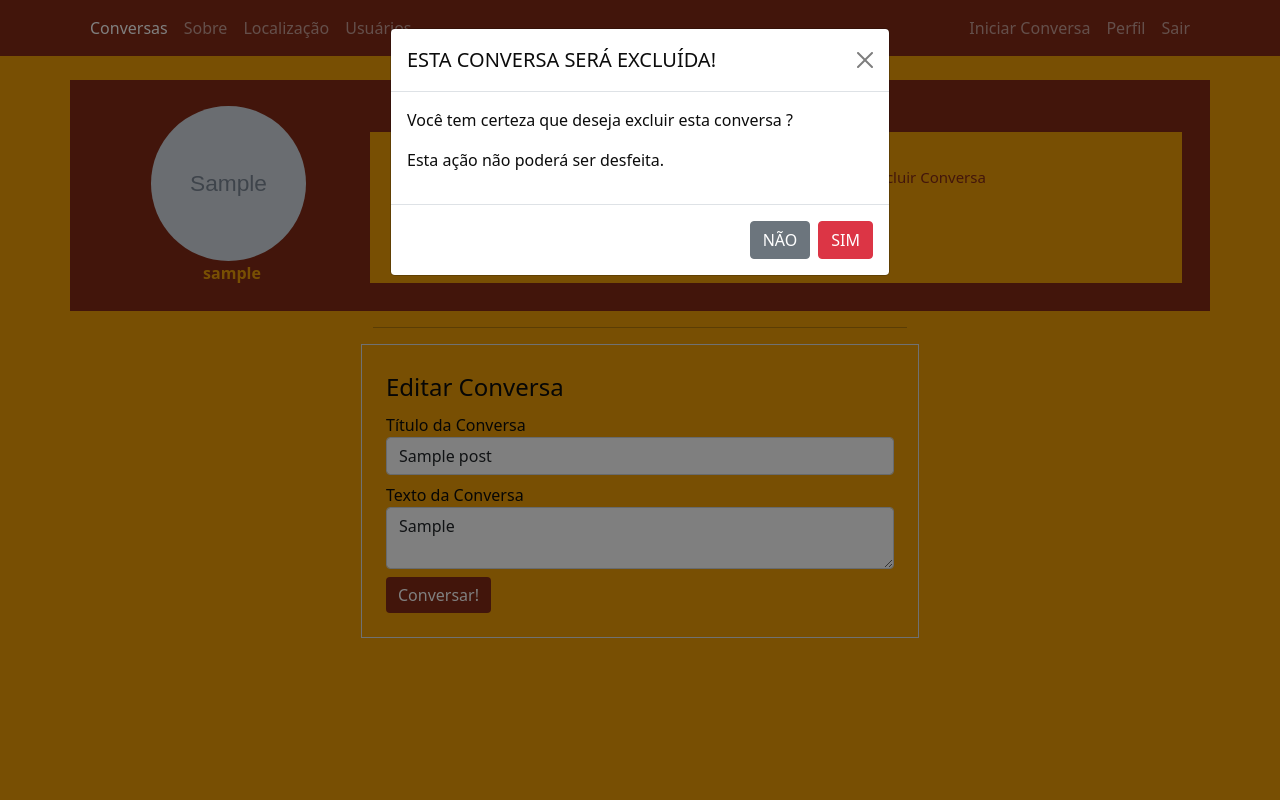
After one commit to sandromzljr/Bar-Mazzolla, a Flask app: page /post/1 in a window 1280 px wide, after a click on "Excluir Conversa". The commit adds this page. Run offline with Flask 2, Linux system fonts and the light colour scheme; a user stored in the database is signed in; tables that the repository leaves empty hold one stand-in row (values such as "Sample post"); grey boxes marked "Sample" are stand-in pictures; some libraries are stand-ins or nearby versions.

Commit message:
feature: add route for all posts; add anchor for a post; add button for edit post; add route for delete a post; add button for delete a post; fix navbar, perfil, home and user

```diff
--- a/sitebarmazzolla/routes.py
+++ b/sitebarmazzolla/routes.py
@@ -1,4 +1,4 @@
-from flask import render_template, redirect, url_for, flash, request
+from flask import render_template, redirect, url_for, flash, request, abort
 from sitebarmazzolla import app, database, bcrypt
 from sitebarmazzolla.forms import FormLogin, FormCriarConta, FormEditarPerfil, FormCriarPost
 from sitebarmazzolla.models import Usuario, Post
@@ -111,3 +111,34 @@ def editar_perfil():
         form.username.data = current_user.username
     foto_perfil = url_for('static', filename='fotos_perfil/{}'.format(current_user.foto_perfil))
     return render_template('editarperfil.html', foto_perfil=foto_perfil, form=form)
+
+@app.route('/post/<post_id>', methods=['GET', 'POST'])
+@login_required
+def exibir_post(post_id):
+    post = Post.query.get(post_id)
+    if current_user == post.autor:
+        form = FormCriarPost()
+        if request.method == "GET":
+            form.titulo.data = post.titulo
+            form.corpo.data = post.corpo
+        elif form.validate_on_submit():
+            post.titulo = form.titulo.data
+            post.corpo = form.corpo.data
+            database.session.commit()
+            flash('Conversa Editada com Sucesso!')
+            return redirect(url_for('home'))
+    else:
+        form = None
+    return render_template('post.html', post=post, form=form)
+
+@app.route('/post/<post_id>/excluir',  methods=['GET', 'POST'])
+@login_required
+def excluir_post(post_id):
+    post = Post.query.get(post_id)
+    if current_user == post.autor:
+        database.session.delete(post)
+        database.session.commit()
+        flash('Conversa Excluida com Sucesso')
+        return redirect(url_for('home'))
+    else:
+        abort(403)
--- a/sitebarmazzolla/static/main.css
+++ b/sitebarmazzolla/static/main.css
@@ -33,11 +33,21 @@
     border-style: solid;
     border-width: 2.7px;
     border-color: #852B17;
+    background-color: #852B17;
+    text-align: center;
+    img-border-radius: 50%;
+}
+
+.img-radius {
+    border-radius: 50%;
+    width: 155px;
+    height: 155px;
 }
 
 .meupost2 {
     border-style: solid;
     border-width: 2.7px;
     border-color: #852B17;
+    background-color: #F09F06;
     text-align: justify;
 }
--- a/sitebarmazzolla/templates/navbar.html
+++ b/sitebarmazzolla/templates/navbar.html
@@ -5,7 +5,7 @@
     <div class="collapse navbar-collapse" id="navbarSupportedContent">
       <ul class="navbar-nav me-auto mb-2 mb-lg-0">
         <li class="nav-item">
-          <a class="nav-link active" aria-current="page" href="{{ url_for('home') }}">Início</a>
+          <a class="nav-link active" aria-current="page" href="{{ url_for('home') }}">Conversas</a>
         </li>
         <li class="nav-item">
           <a class="nav-link" aria-current="page" href="{{ url_for('sobre') }}">Sobre</a>
--- a/sitebarmazzolla/templates/perfil.html
+++ b/sitebarmazzolla/templates/perfil.html
@@ -5,7 +5,7 @@
     <div class="card p-3">
         <div class="d-flex align-items-center">
             <div class="image pe-2">
-                <img src="{{ foto_perfil }}" class="rounded" width="155" >
+                <img src="{{ foto_perfil }}" class="rounded" width="155" height="155">
             </div>
             <div class="ml-3 w-100">
                 <h4 class="mb-0 mt-0">{{ current_user.username }}</h4>
--- /dev/null
+++ b/sitebarmazzolla/templates/post.html
@@ -0,0 +1,84 @@
+{% extends 'base.html' %}
+
+{% block body %}
+<div class="container mt-4 mb-4">
+    <div class="row mt-4 p-4 meupost">
+        <div class="col col-3">
+            <div class="image pe-2">
+                <img src="{{ url_for('static', filename='fotos_perfil/{}'.format(post.autor.foto_perfil)) }}" class="img-radius">
+            </div>
+            <strong style="text-align:center; color: #F09F06">{{ post.autor.username }}</strong>
+        </div>
+        <div class="col col-9 mt-4 p-4 meupost2">
+            <h3>{{ post.titulo }}  <small style="font-size: 15px" class="text-muted"> - Criado em: {{ post.data_criacao.strftime('%d/%m/%Y') }}
+                {% if form %}
+                - <a class="text-muted" style="text-decoration: none" href="#form_editar_post">Editar Conversa</a> / <a style="text-decoration: none; color: #852B17" href="#" data-bs-toggle="modal" data-bs-target="#ExcluirPost">Excluir Conversa</a>
+                {% endif %}
+            </small></h3>
+            <p>{{ post.corpo }}</p>
+        </div>
+    </div>
+
+    {% if form %}
+    <div class="container w-50">
+        <hr>
+        <div class="row">
+            <form method="post" action="" class="border p-4 mb-2" id="form_editar_post">
+                {{ form.csrf_token }}
+                <legend>Editar Conversa</legend>
+                <fieldset>
+                    <div class="form-group mb-2 w-100">
+                        {{ form.titulo.label(class="form-control-label") }}
+                        {% if form.titulo.errors %}
+                        {{ form.titulo(class="form-control is-invalid") }}
+                        <div class="invalid-feedback">
+                            {% for erro in form.titulo.errors %}
+                            {{ erro }}
+                            {% endfor %}
+                        </div>
+                        {% else %}
+                        {{ form.titulo(class="form-control") }}
+                        {% endif %}
+                    </div>
+                    <div class="form-group mb-2 w-100">
+                        {{ form.corpo.label(class="form-control-label") }}
+                        {% if form.corpo.errors %}
+                        {{ form.corpo(class="form-control is-invalid") }}
+                        <div class="invalid-feedback">
+                            {% for erro in form.corpo.errors %}
+                            {{ erro }}
+                            {% endfor %}
+                        </div>
+                        {% else %}
+                        {{ form.corpo(class="form-control") }}
+                        {% endif %}
+                    </div>
+                </fieldset>
+                {{ form.botao_submit(class="btn btn-primary", style="background-color: #852B17; border:none") }}
+            </form>
+        </div>
+    </div>
+    {% endif %}
+
+    <div class="modal" tabindex="-1" id="ExcluirPost">
+        <div class="modal-dialog">
+            <div class="modal-content">
+                <div class="modal-header">
+                    <h5 class="modal-title">ESTA CONVERSA SERÁ EXCLUÍDA!</h5>
+                    <button type="button" class="btn-close" data-bs-dismiss="modal" aria-label="Close"></button>
+                </div>
+                <div class="modal-body">
+                    <p>Você tem certeza que deseja excluir esta conversa ?</p>
+                    <p>Esta ação não poderá ser desfeita.</p>
+                </div>
+                <div class="modal-footer">
+                    <button type="button" class="btn btn-secondary" data-bs-dismiss="modal">NÃO</button>
+                    <form method="POST" action="{{ url_for('excluir_post', post_id=post.id) }}">
+                        <button type="submit" class="btn btn-danger">SIM</button>
+                    </form>
+                </div>
+            </div>
+        </div>
+    </div>
+</div>
+{% endblock %}
--- a/sitebarmazzolla/templates/user.html
+++ b/sitebarmazzolla/templates/user.html
@@ -8,7 +8,7 @@
             <div class="card p-3">
                 <div class="d-flex align-items-center">
                     <div class="image pe-2">
-                        <img src="{{ url_for('static', filename='fotos_perfil/{}'.format(user.foto_perfil)) }}" class="rounded" width="155" >
+                        <img src="{{ url_for('static', filename='fotos_perfil/{}'.format(user.foto_perfil)) }}" class="rounded" width="155" height="155" >
                     </div>
                     <div class="ml-3 w-100">
                         <h4 class="mb-0 mt-0">{{ user.username }}</h4>
```
Also changed, not shown: sitebarmazzolla/templates/home.html (+4 -4 lines), sitebarmazzolla/static/fotos_perfil/fotoPerfil3ba767f2c50b9661.jpg (added), 1 other file.
